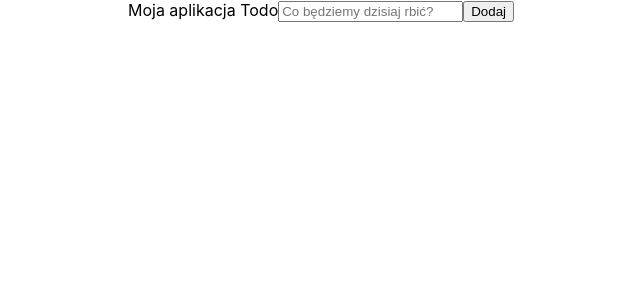
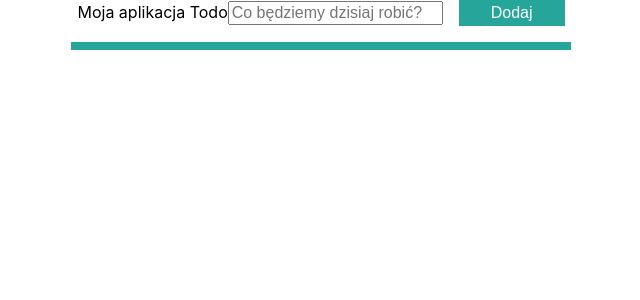
Before and after one commit to katarzynagodlewska/todo-app-react, a React app: page / in a window 1280 px wide. Both pictures are taken after a click on the button "Dodaj". Shown: the top 300 px of the page, without its empty margins (319-959 px from the left). Built offline with nearby package versions, Linux system fonts and the light colour scheme.

Commit message:
feat: add styles

```diff
--- a/src/App.js
+++ b/src/App.js
@@ -1,5 +1,10 @@
 import React from 'react';
 import './App.css';
+
+import './styles/button.css';
+import './styles/input.css';
+import './styles/todo.css';
+import './styles/todoList.css';
 
 import {TodoList} from './components/TodoList';
 
--- a/src/components/TodoList/Todo.js
+++ b/src/components/TodoList/Todo.js
@@ -3,7 +3,7 @@ import React from 'react';
 function Todo(props) {
     const {todo} = props
     return (
-        <div>
+        <div className="Todo">
             {todo}
         </div>
     )
--- a/src/components/TodoList/TodoList.js
+++ b/src/components/TodoList/TodoList.js
@@ -27,15 +27,15 @@ function TodoList(props) {
 
     const {todos, inputValue} = todoListState;
     return (
-        <div>
+        <div className="TodoList">
             Moja aplikacja Todo
-            <input
+            <input className="Input"
                 name="Todo Input"
-                placeholder="Co będziemy dzisiaj rbić?"
+                placeholder="Co będziemy dzisiaj robić?"
                 value={inputValue}
                 onChange={handleInputChange}
             />
-            <button
+            <button className="Button"
                 onClick={handleButtonClick}
             >
                 Dodaj
--- /dev/null
+++ b/src/styles/button.css
@@ -0,0 +1,8 @@
+.Button {
+  border: none;
+  background-color: #26a69a;
+  font-size: 1rem;
+  padding: 0.25rem 2rem;
+  color: white;
+  margin-left: 1rem;
+}
--- /dev/null
+++ b/src/styles/input.css
@@ -0,0 +1,3 @@
+.Input {
+  font-size: 1rem
+}
--- /dev/null
+++ b/src/styles/todo.css
@@ -0,0 +1,12 @@
+.Todo {
+  position: relative;
+  padding: 0.25rem;
+  margin-top: 1rem;
+  background-color: #26a69a;;
+}
+
+.Close {
+  position: absolute;
+  right: 0;
+  margin-right: 1rem;
+}
--- /dev/null
+++ b/src/styles/todoList.css
@@ -0,0 +1,4 @@
+.TodoList {
+  max-width: 500px;
+  margin: auto;
+}
```
